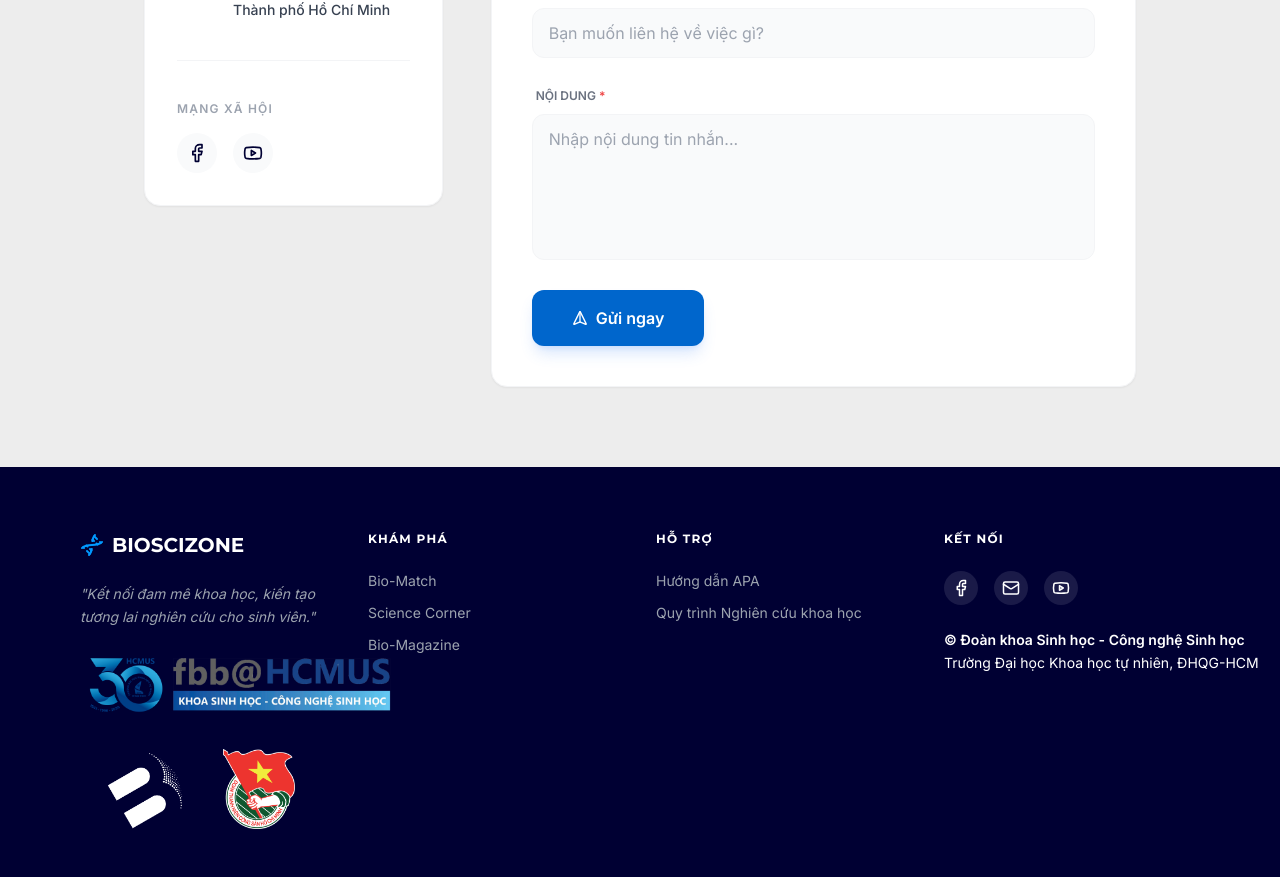
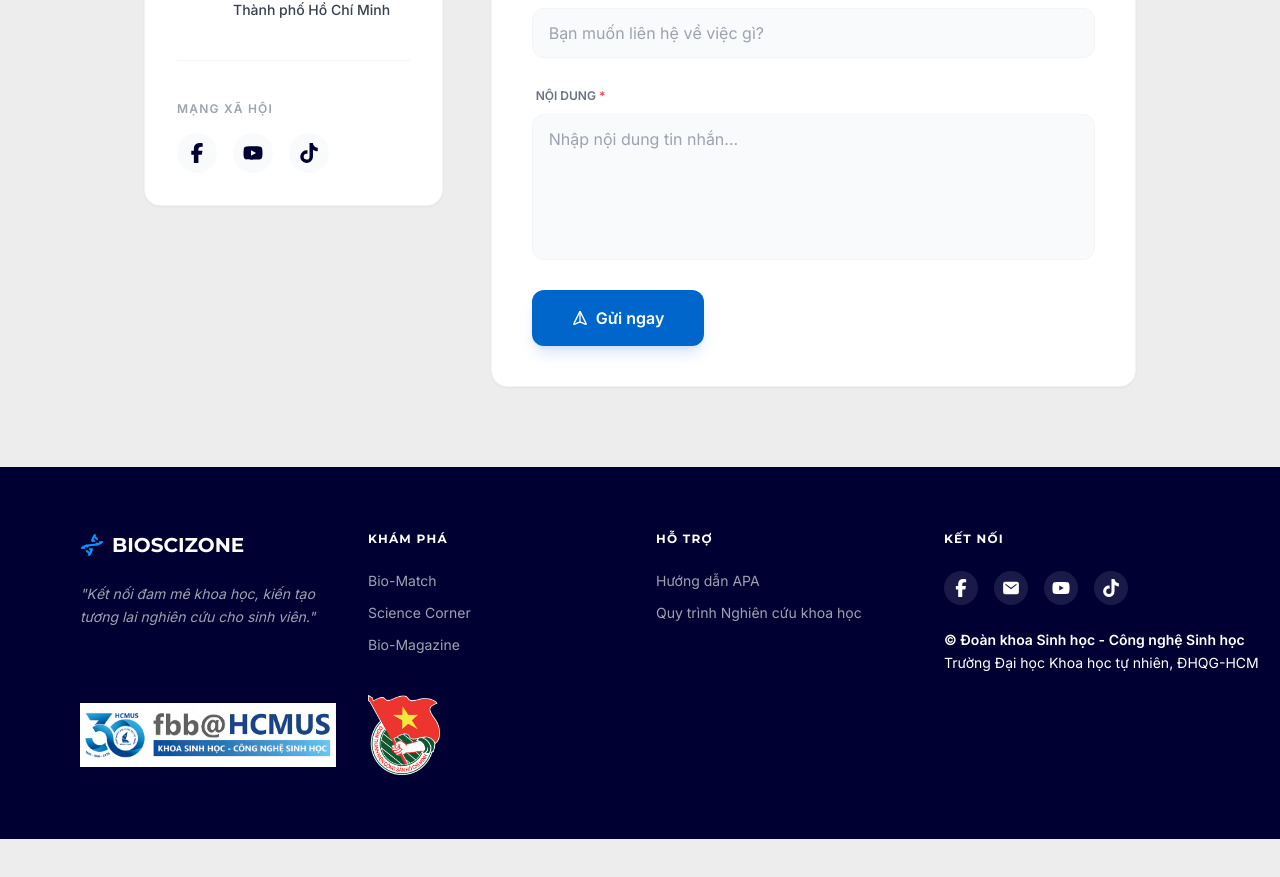
Before and after one commit to eiyuumiru/BIOSCIZONE, a React (Vite) app in the folder frontend/: page /contact in a window 1280 px wide. Shown: the part 617-1494 px from the top of the page. After the commit the page ends 1456 px from the top, so only its background shows below. Built offline with nearby package versions, Linux system fonts and the light colour scheme; no server answers.

Commit message:
update footer layout, social links and fix content display

```diff
--- a/frontend/package.json
+++ b/frontend/package.json
@@ -9,9 +9,10 @@
     "preview": "vite preview"
   },
   "dependencies": {
-    "lucide-react": "^0.468.0",
+    "lucide-react": "^0.469.0",
     "react": "^18.3.1",
     "react-dom": "^18.3.1",
+    "react-icons": "^5.5.0",
     "react-quill-new": "^3.7.0",
     "react-router-dom": "^7.11.0"
   },
--- a/frontend/src/components/layout/Footer.tsx
+++ b/frontend/src/components/layout/Footer.tsx
@@ -1,41 +1,38 @@
 import type { FC } from 'react';
 import {
-    Dna,
-    Facebook,
-    Mail,
-    Youtube
+    Dna
 } from 'lucide-react';
+import { FaFacebookF, FaYoutube, FaTiktok } from 'react-icons/fa6';
+import { IoMail } from 'react-icons/io5';
 import { styles } from '../../data';
 import type { FooterProps } from '../../types';
 
 const Footer: FC<FooterProps> = ({ setCurrentView }) => (
     <footer className="bg-[#000033] text-gray-400 py-10 md:py-16 font-['Inter']">
         <div className="container mx-auto px-8 md:px-12 lg:px-20 grid grid-cols-1 md:grid-cols-4 gap-8">
-            <div className="md:col-span-1">
+            <div className="md:col-span-1 flex flex-col">
                 <div className="flex items-center gap-2 mb-6">
                     <Dna className="text-[#0099FF] w-6 h-6" />
                     <h4 className={`text-white text-xl font-bold ${styles.fonts.heading}`}>BIOSCIZONE</h4>
                 </div>
-                <p className="text-sm mb-4 leading-relaxed italic">
+                <p className="text-sm mb-6 leading-relaxed italic">
                     "Kết nối đam mê khoa học, kiến tạo tương lai nghiên cứu cho sinh viên."
                 </p>
-                {/* Partner Logos */}
-                <div className="flex flex-col gap-4">
-                    <img src="/logo-khoa-sinh-new.png" alt="Khoa Sinh học - CNSH (New)" className="h-20 w-auto max-w-none self-start" />
-                    <div className="flex items-center gap-4">
-                        <img src="/logo-khoa-sinh.png" alt="Khoa Sinh học - CNSH" className="h-24 w-auto" />
-                        <img src="/logo-doan-tncs.png" alt="Đoàn TNCS Hồ Chí Minh" className="h-20 w-auto" />
-                    </div>
+                <div className="mt-auto">
+                    <img src="/logo-khoa-sinh-new.png" alt="Khoa Sinh học - CNSH" className="h-16 md:h-20 w-auto object-contain" />
                 </div>
             </div>
 
-            <div>
+            <div className="flex flex-col">
                 <h5 className={`text-white font-bold mb-4 md:mb-6 uppercase text-xs tracking-widest ${styles.fonts.heading}`}>Khám phá</h5>
-                <ul className="space-y-3 text-sm">
+                <ul className="space-y-3 text-sm mb-6 md:mb-10">
                     <li><button onClick={() => setCurrentView('bio-match')} className="hover:text-[#0099FF] transition">Bio-Match</button></li>
                     <li><button onClick={() => setCurrentView('science-corner')} className="hover:text-[#0099FF] transition">Science Corner</button></li>
                     <li><button onClick={() => setCurrentView('bio-magazine')} className="hover:text-[#0099FF] transition">Bio-Magazine</button></li>
                 </ul>
+                <div className="mt-auto">
+                    <img src="/logo-doan-tncs.png" alt="Đoàn TNCS Hồ Chí Minh" className="h-16 md:h-20 w-auto object-contain" />
+                </div>
             </div>
 
             <div>
@@ -49,9 +46,10 @@ const Footer: FC<FooterProps> = ({ setCurrentView }) => (
             <div>
                 <h5 className={`text-white font-bold mb-4 md:mb-6 uppercase text-xs tracking-widest ${styles.fonts.heading}`}>Kết nối</h5>
                 <div className="flex space-x-4 mb-6">
-                    <a href="https://www.facebook.com/DoanKhoa.LienChiHoi.KhoaSinhHoc.DHKHTN" target="_blank" rel="noopener noreferrer" className="p-2 bg-white/10 rounded-full hover:bg-[#0099FF] text-white cursor-pointer transition"><Facebook size={18} /></a>
-                    <a href="mailto:dkshcnsh.hcmus@gmail.com" className="p-2 bg-white/10 rounded-full hover:bg-[#0099FF] text-white cursor-pointer transition"><Mail size={18} /></a>
-                    <a href="https://www.youtube.com/@oankhoasinhhoc-congnghes-vi1xt" target="_blank" rel="noopener noreferrer" className="p-2 bg-white/10 rounded-full hover:bg-[#0099FF] text-white cursor-pointer transition"><Youtube size={18} /></a>
+                    <a href="https://www.facebook.com/DoanKhoa.LienChiHoi.KhoaSinhHoc.DHKHTN" target="_blank" rel="noopener noreferrer" className="p-2 bg-white/10 rounded-full hover:bg-[#0099FF] text-white cursor-pointer transition"><FaFacebookF size={18} /></a>
+                    <a href="mailto:dkshcnsh.hcmus@gmail.com" className="p-2 bg-white/10 rounded-full hover:bg-[#0099FF] text-white cursor-pointer transition"><IoMail size={18} /></a>
+                    <a href="https://www.youtube.com/@oankhoasinhhoc-congnghes-vi1xt" target="_blank" rel="noopener noreferrer" className="p-2 bg-white/10 rounded-full hover:bg-[#0099FF] text-white cursor-pointer transition"><FaYoutube size={18} /></a>
+                    <a href="https://www.tiktok.com/@biotalk.hcmus" target="_blank" rel="noopener noreferrer" className="p-2 bg-white/10 rounded-full hover:bg-[#0099FF] text-white cursor-pointer transition"><FaTiktok size={18} /></a>
                 </div>
                 <p className="text-sm text-white leading-relaxed">
                     <span className="whitespace-nowrap block font-bold">© Đoàn khoa Sinh học - Công nghệ Sinh học</span>
--- a/frontend/src/components/views/AchievementsView.tsx
+++ b/frontend/src/components/views/AchievementsView.tsx
@@ -60,7 +60,7 @@ const AchievementsView: FC = () => {
                                             <h3 className={`text-xl font-bold text-[#000033] mb-2 group-hover:text-[#0066CC] transition ${styles.fonts.heading}`}>
                                                 {item.title}
                                             </h3>
-                                            <p className="text-gray-600 text-sm mb-1 line-clamp-2"><span className="font-bold">Mô tả:</span> {item.content ? item.content.replace(/<[^>]*>/g, '') : 'Không có mô tả'}</p>
+                                            <p className="text-gray-600 text-sm mb-1 line-clamp-2"><span className="font-bold">Mô tả:</span> {item.content ? item.content.replace(/<[^>]*>/g, '').replace(/&nbsp;/g, ' ') : 'Không có mô tả'}</p>
                                             <p className="text-[#0066CC] text-sm font-bold">{item.author || 'Ẩn danh'}</p>
                                         </div>
                                     </div>
--- a/frontend/src/components/views/BioMagazineView.tsx
+++ b/frontend/src/components/views/BioMagazineView.tsx
@@ -58,7 +58,7 @@ const BioMagazineView: FC = () => {
                                             {item.title}
                                         </h3>
                                         <p className="text-sm text-gray-600 italic mb-1">{item.author || 'Unknown Author'}</p>
-                                        <p className="text-sm text-[#0066CC] font-medium line-clamp-2">{item.content ? item.content.replace(/<[^>]*>/g, '') : 'No description'}</p>
+                                        <p className="text-sm text-[#0066CC] font-medium line-clamp-2">{item.content ? item.content.replace(/<[^>]*>/g, '').replace(/&nbsp;/g, ' ') : 'No description'}</p>
                                     </div>
                                     <button
                                         onClick={(e) => { e.stopPropagation(); navigate(`/article/${item.id}`); }}
--- a/frontend/src/components/views/ContactView.tsx
+++ b/frontend/src/components/views/ContactView.tsx
@@ -1,13 +1,12 @@
 import { useState, type FC } from 'react';
 import {
-    Mail,
     MapPin,
     Send,
-    Facebook,
-    Youtube,
     CheckCircle,
     Loader2
 } from 'lucide-react';
+import { FaFacebookF, FaYoutube, FaTiktok } from 'react-icons/fa6';
+import { IoMail } from 'react-icons/io5';
 import { styles } from '../../data';
 import { submitFeedback } from '../../services/api';
 
@@ -64,7 +63,7 @@ const ContactView: FC = () => {
                             <div className="space-y-6">
                                 <div className="flex items-start gap-4">
                                     <div className="w-10 h-10 bg-[#E6F4FF] rounded-lg flex items-center justify-center text-[#0066CC] shrink-0">
-                                        <Mail size={20} />
+                                        <IoMail size={20} />
                                     </div>
                                     <div>
                                         <p className="text-xs font-bold text-gray-400 uppercase">Email</p>
@@ -81,7 +80,7 @@ const ContactView: FC = () => {
                                         <div className="space-y-3">
                                             <p className="text-sm font-medium text-gray-700">
                                                 <span className="font-bold block">Cơ sở 1:</span>
-                                                227 đường Nguyễn Văn Cừ, Phường Chợ Quán, Thành phố Hồ Chí Minh
+                                                227 Nguyễn Văn Cừ, Phường Chợ Quán, Thành phố Hồ Chí Minh
                                             </p>
                                             <p className="text-sm font-medium text-gray-700">
                                                 <span className="font-bold block">Cơ sở 2:</span>
@@ -95,8 +94,9 @@ const ContactView: FC = () => {
                             <div className="mt-10 pt-10 border-t border-gray-100">
                                 <h4 className="text-xs font-bold text-gray-400 uppercase mb-4 tracking-widest">Mạng xã hội</h4>
                                 <div className="flex gap-4">
-                                    <a href="https://www.facebook.com/DoanKhoa.LienChiHoi.KhoaSinhHoc.DHKHTN" target="_blank" rel="noopener noreferrer" className="p-2.5 bg-gray-50 rounded-full hover:bg-[#0099FF] hover:text-white transition cursor-pointer text-[#000033]"><Facebook size={20} /></a>
-                                    <a href="https://www.youtube.com/@oankhoasinhhoc-congnghes-vi1xt" target="_blank" rel="noopener noreferrer" className="p-2.5 bg-gray-50 rounded-full hover:bg-[#0099FF] hover:text-white transition cursor-pointer text-[#000033]"><Youtube size={20} /></a>
+                                    <a href="https://www.facebook.com/DoanKhoa.LienChiHoi.KhoaSinhHoc.DHKHTN" target="_blank" rel="noopener noreferrer" className="p-2.5 bg-gray-50 rounded-full hover:bg-[#0099FF] hover:text-white transition cursor-pointer text-[#000033]"><FaFacebookF size={20} /></a>
+                                    <a href="https://www.youtube.com/@oankhoasinhhoc-congnghes-vi1xt" target="_blank" rel="noopener noreferrer" className="p-2.5 bg-gray-50 rounded-full hover:bg-[#0099FF] hover:text-white transition cursor-pointer text-[#000033]"><FaYoutube size={20} /></a>
+                                    <a href="https://www.tiktok.com/@biotalk.hcmus" target="_blank" rel="noopener noreferrer" className="p-2.5 bg-gray-50 rounded-full hover:bg-[#0099FF] hover:text-white transition cursor-pointer text-[#000033]"><FaTiktok size={20} /></a>
                                 </div>
                             </div>
                         </div>
--- a/frontend/src/components/views/ScienceCornerView.tsx
+++ b/frontend/src/components/views/ScienceCornerView.tsx
@@ -78,7 +78,7 @@ const ScienceCornerView: FC = () => {
                                             {item.title}
                                         </h3>
                                         <p className="text-sm text-gray-500 font-bold mb-3">Tác giả: {item.author || 'Ẩn danh'}</p>
-                                        <p className="text-gray-600 text-sm leading-relaxed mb-4 flex-1 line-clamp-3">{item.content ? item.content.replace(/<[^>]*>/g, '') : 'Không có mô tả'}</p>
+                                        <p className="text-gray-600 text-sm leading-relaxed mb-4 flex-1 line-clamp-3">{item.content ? item.content.replace(/<[^>]*>/g, '').replace(/&nbsp;/g, ' ') : 'Không có mô tả'}</p>
 
                                         <button
                                             onClick={(e) => { e.stopPropagation(); navigate(`/article/${item.id}`); }}
```
Also changed, not shown: frontend/public/logo-khoa-sinh-new.png, 1 other file (tests, documents, lock files or other folders).
